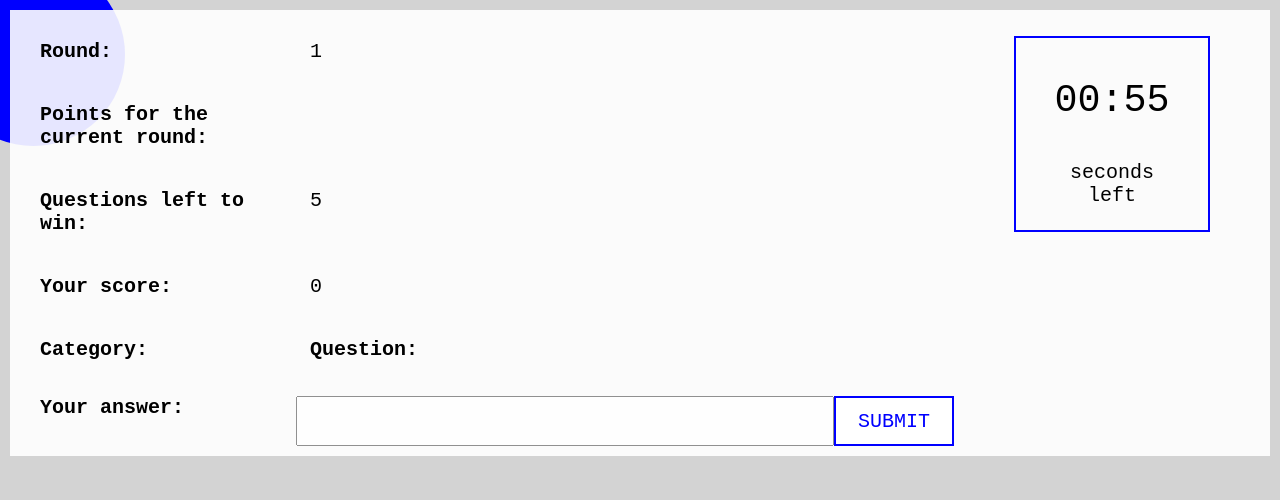
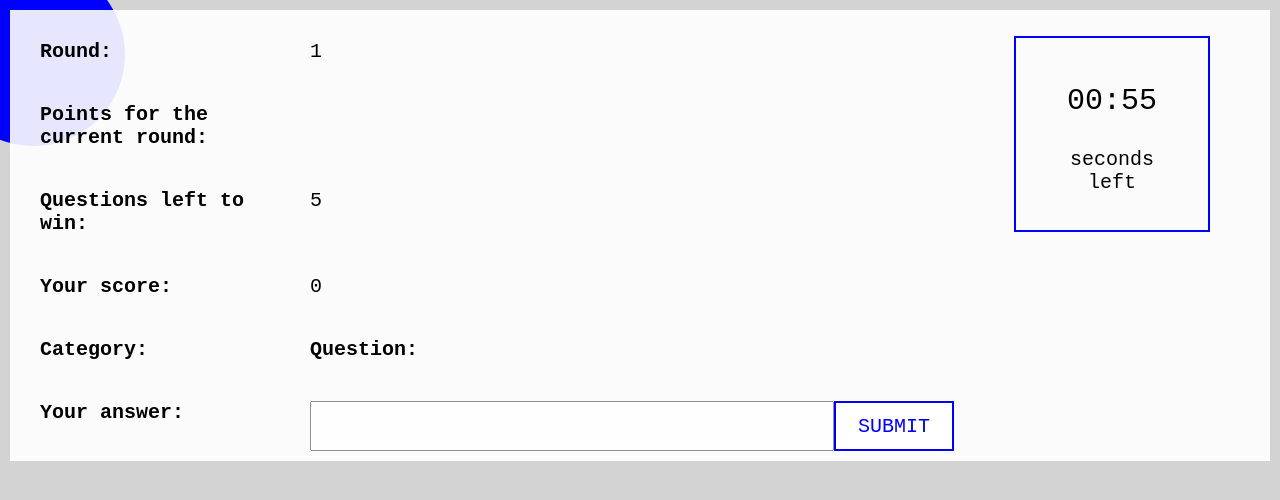
Before and after one commit to RadekKosiada/react-quiz-words, a React (Create React App) app: page / in a window 1280 px wide. Shown: the top 500 px of the page. Built offline with nearby package versions, Linux system fonts and the light colour scheme; no server answers.

Commit message:
Add comment & clean main CSS

```diff
--- a/src/App.css
+++ b/src/App.css
@@ -3,7 +3,6 @@ body {
 
 }
 .App {
-  /* border: 1px solid grey; */
   min-width: 740px;
   margin: 10px;
   background-color:rgba(255,255,255, 0.9);
@@ -11,30 +10,32 @@ body {
   font-size: 20px;
 }
 
+/* grid for the quiz & clock */
 .main-container {
   display: grid;
-  /* grid for the quiz & clock */
   grid-template-columns: 1fr 20vw;
 }
 
+/* grid for questions & submit form */
 .quiz-container {
   padding: 10px 30px;
-  /* grid for questions & submit form */
 }
 
+/* grid for the questions, points, score etc. */
 .questions-container {
   display: grid;
-  /* grid for the questions, points, score etc. */
   grid-template-columns: 250px 1fr;
   grid-column-gap: 20px;
 }
 
+/* grid for submit form */
 .grid-form {
   display: grid;
-  grid-template-columns: 20vw 1fr 150px;
+  grid-template-columns: 250px 1fr 150px;
 }
 
 input[type=text] {
+  margin-left: 20px;
   font-size: 20px;
   font-family: monospace;
   opacity: 0.8;
@@ -72,7 +73,7 @@ input[type=submit] {
   font-weight: 400;
   text-align: center;
   margin-top: 0;
-  font-size: 15px;
+  font-size: 20px;
 }
 
 .input-alert {
@@ -96,6 +97,7 @@ input[type=submit] {
 
 }
 
+/* animation for the blue circle-like shape */
 @keyframes blue-circle-moving {
   0% {
     top: -100px;
@@ -140,6 +142,7 @@ input[type=submit] {
   }
 }
 
+/* animation for current points */
 .current-points {
   opacity: 0;
   animation: pulsing-points 2.5s infinite;
@@ -218,7 +221,7 @@ input[type=submit] {
 }
 
 .time {
-  font-size: 3vw;
+  font-size: 30px;
 }
 
 /* POPUPS & OVERLAY */
```
